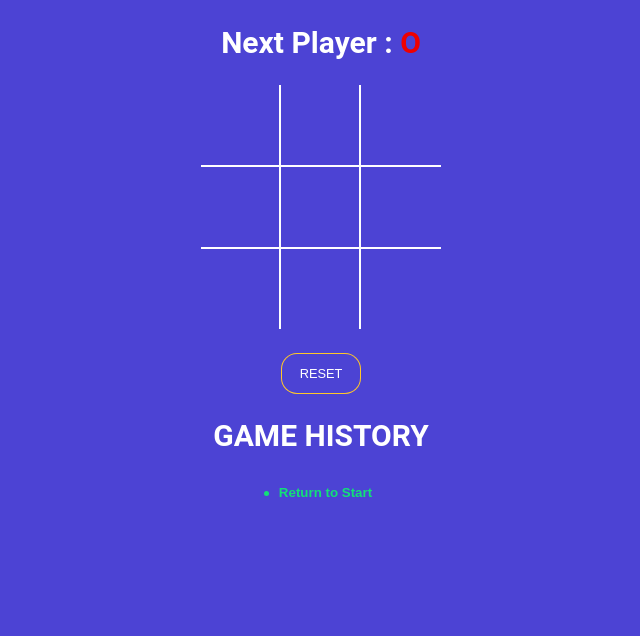
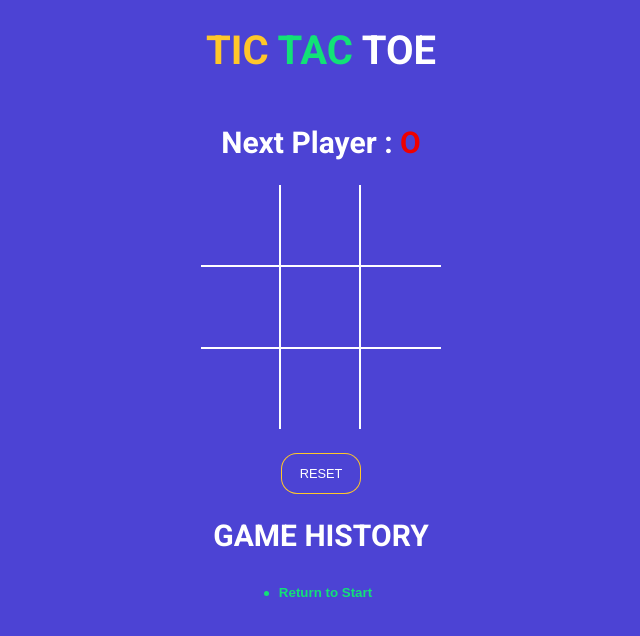
Before and after one commit to TanviNaik13/tictactoe, a React (Vite) app: page / in a window 1280 px wide. Shown: the top 636 px of the page, without its empty margins (319-959 px from the left). Built offline with nearby package versions, Linux system fonts and the light colour scheme.

Commit message:
display title tic tac toe and add robo font style

```diff
--- a/index.html
+++ b/index.html
@@ -4,6 +4,10 @@
     <meta charset="UTF-8" />
     <link rel="icon" type="image/svg+xml" href="/vite.svg" />
     <meta name="viewport" content="width=device-width, initial-scale=1.0" />
+    <link
+      href="https://fonts.googleapis.com/css?family=Roboto:300,400,700&display=swap"
+      rel="stylesheet"
+    />
     <title>Tic Tac Toe</title>
   </head>
   <body>
--- a/src/App.jsx
+++ b/src/App.jsx
@@ -52,6 +52,10 @@
   };
   return (
     <div className="app">
+      <h1>
+        <span className="text-orange">TIC</span>{' '}
+        <span className="text-green">TAC</span> TOE
+      </h1>
       <StatusMessage winn={winn} gameBoard={gameBoard} />
       <Board
         square={gameBoard.square}
--- a/src/styles.scss
+++ b/src/styles.scss
@@ -34,7 +34,9 @@
 .text-red {
   color: $red;
 }
-
+.text-orange {
+  color: $orange;
+}
 .history-wrapper {
   width: 300px;
   text-align: center;
```
